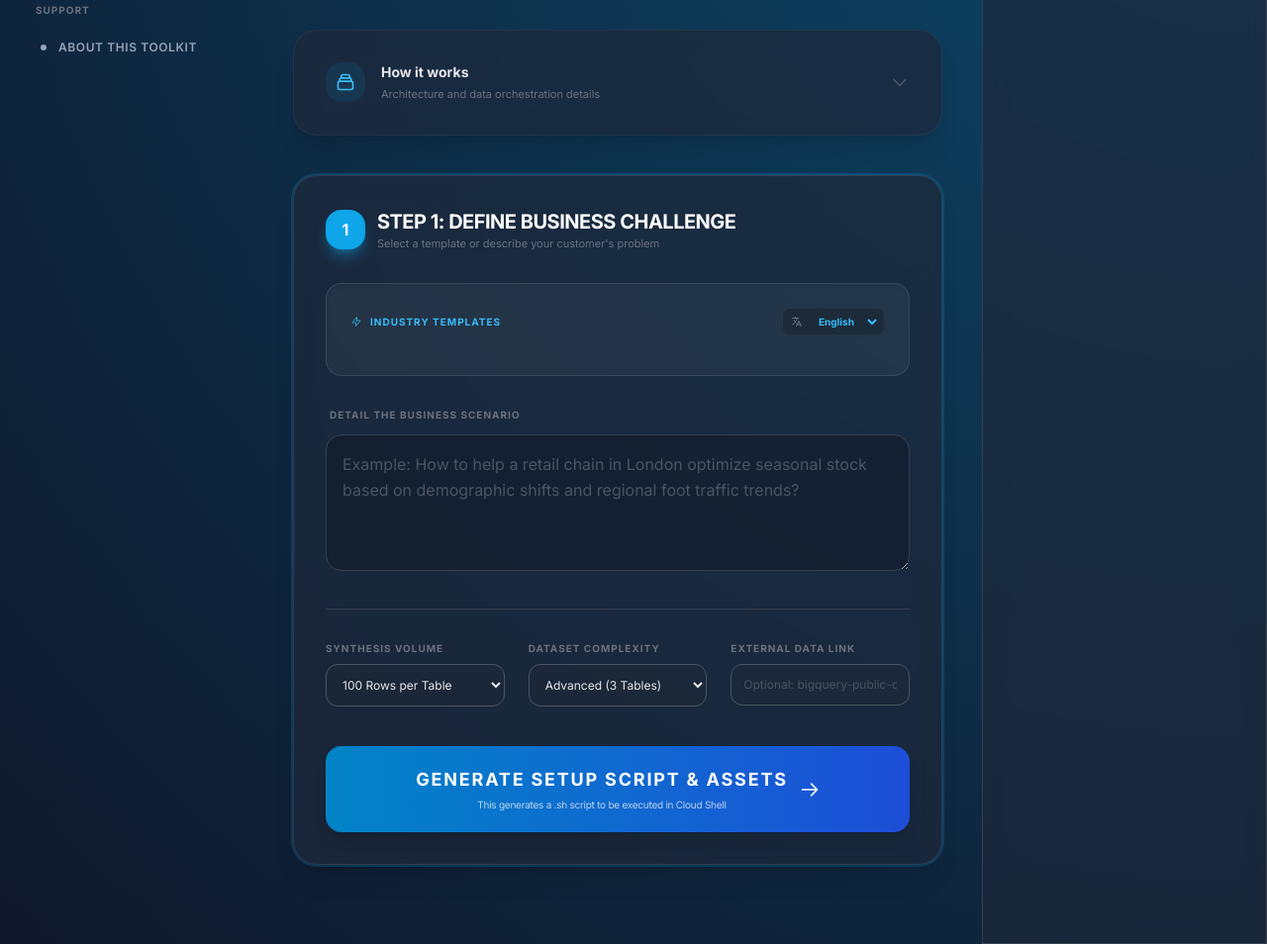
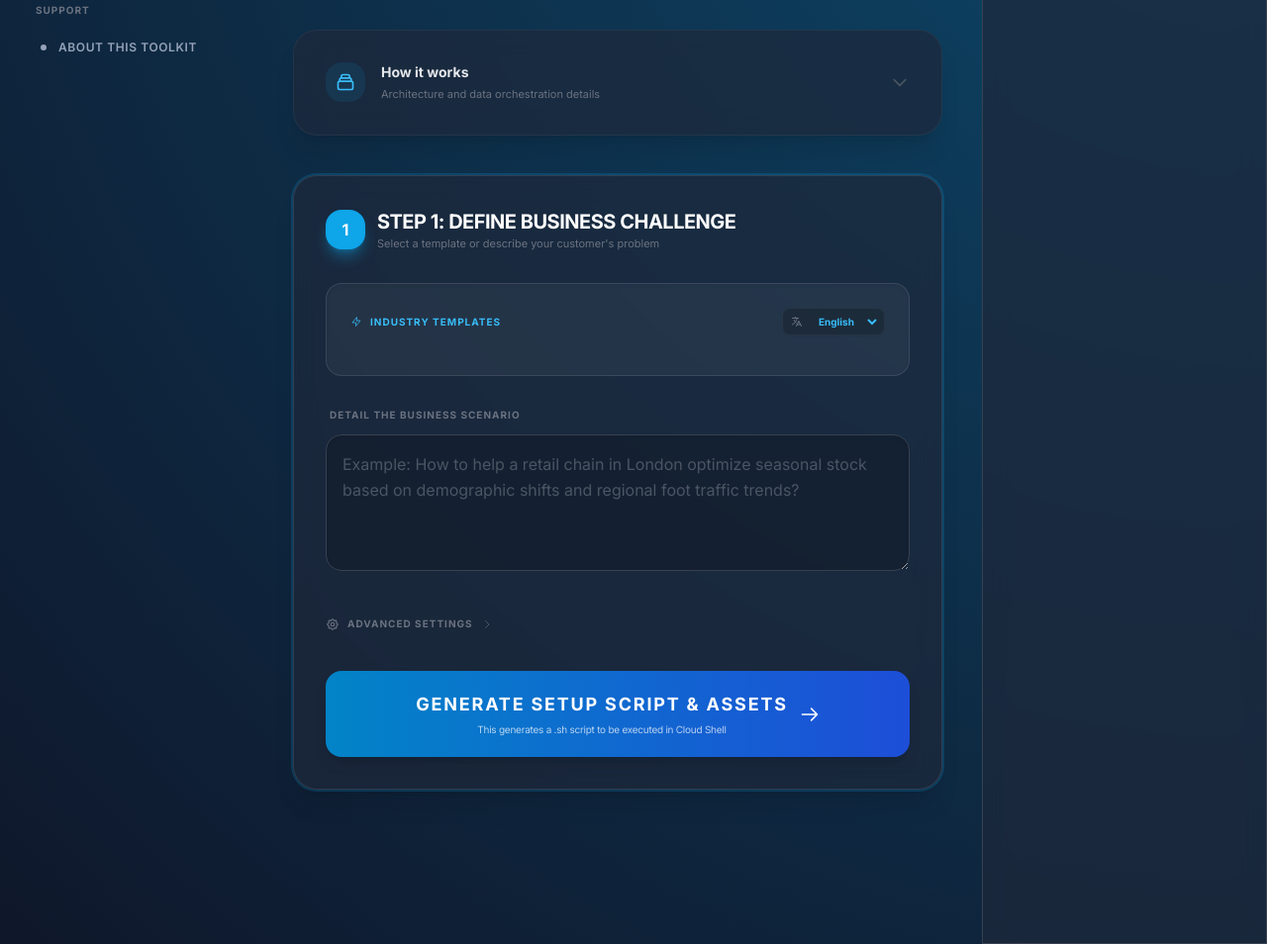
Before and after one commit to ryotat7/ge-demo-generator, a plain HTML site: page index.html in a window 1280 px wide and 1292 px high. Shown: the part 338-1292 px from the top of the page at 99% size. Drawn offline with nearby package versions, Linux system fonts and the light colour scheme.

Commit message:
feat: Add collapsible advanced settings to the UI and implement AI-driven BigQuery public dataset discovery with verification.

```diff
--- a/index.html
+++ b/index.html
@@ -625,17 +625,36 @@
               placeholder="Example: How to help a retail chain in London optimize seasonal stock based on demographic shifts and regional foot traffic trends?"></textarea>
           </div>
 
-          <!-- Options -->
-          <div class="mt-8 grid grid-cols-1 md:grid-cols-3 gap-6 border-t border-gray-700 pt-8">
+          <!-- Advanced Settings Toggle -->
+          <div class="mt-8 pt-2">
+            <button onclick="toggleAdvancedSettings()" type="button"
+              class="flex items-center gap-2 text-[10px] font-bold text-gray-500 uppercase tracking-widest hover:text-gray-300 transition-colors group">
+              <svg class="w-3.5 h-3.5 text-gray-500 group-hover:text-gray-300" fill="none" stroke="currentColor"
+                viewBox="0 0 24 24">
+                <path stroke-linecap="round" stroke-linejoin="round" stroke-width="2"
+                  d="M10.325 4.317c.426-1.756 2.924-1.756 3.35 0a1.724 1.724 0 002.573 1.066c1.543-.94 3.31.826 2.37 2.37a1.724 1.724 0 001.065 2.572c1.756.426 1.756 2.924 0 3.35a1.724 1.724 0 00-1.066 2.573c.94 1.543-.826 3.31-2.37 2.37a1.724 1.724 0 00-2.572 1.065c-.426 1.756-2.924 1.756-3.35 0a1.724 1.724 0 00-2.573-1.066c-1.543.94-3.31-.826-2.37-2.37a1.724 1.724 0 00-1.065-2.572c-1.756-.426-1.756-2.924 0-3.35a1.724 1.724 0 001.066-2.573c-.94-1.543.826-3.31 2.37-2.37.996.608 2.296.07 2.572-1.065z">
+                </path>
+                <path stroke-linecap="round" stroke-linejoin="round" stroke-width="2"
+                  d="M15 12a3 3 0 11-6 0 3 3 0 016 0z"></path>
+              </svg>
+              <span>Advanced Settings</span>
+              <svg id="advancedChevron" class="w-3 h-3 text-gray-600 transition-transform duration-300" fill="none"
+                stroke="currentColor" viewBox="0 0 24 24">
+                <path stroke-linecap="round" stroke-linejoin="round" stroke-width="2" d="M9 5l7 7-7 7"></path>
+              </svg>
+            </button>
+
+            <div id="advancedSettingsContent" class="hidden mt-6 grid grid-cols-1 md:grid-cols-3 gap-6">
               <div>
                 <label class="block text-[10px] text-gray-500 mb-2 font-bold uppercase tracking-widest">Synthesis
                   Volume</label>
                 <select id="rowCount"
                   class="w-full bg-gray-800/50 border border-gray-600 rounded-xl p-3 text-xs text-gray-200">
-                <option value="50">50 Rows per Table</option>
-                <option value="100" selected>100 Rows per Table</option>
-                <option value="500">500 Rows per Table</option>
+                  <option value="15">Minimal (15 rows)</option>
+                  <option value="25" selected>Standard (25 rows) [Recommended]</option>
+                  <option value="50">Deep (50 rows)</option>
                 </select>
+                <p class="text-[9px] text-gray-500 mt-2 italic">* Rows per generated table.</p>
               </div>
               <div>
                 <label class="block text-[10px] text-gray-500 mb-2 font-bold uppercase tracking-widest">Dataset
@@ -646,13 +665,17 @@
                   <option value="2">Standard (2 Tables)</option>
                   <option value="3" selected>Advanced (3 Tables)</option>
                 </select>
+                <p class="text-[9px] text-gray-500 mt-2 italic">* Number of synthetic tables to generate.</p>
               </div>
               <div>
-              <label class="block text-[10px] text-gray-500 mb-2 font-bold uppercase tracking-widest">External Data
-                Link</label>
+                <label class="block text-[10px] text-gray-500 mb-2 font-bold uppercase tracking-widest">Public Dataset
+                  Override</label>
                 <input id="publicDatasetId" type="text"
                   class="w-full bg-gray-800/50 border border-gray-600 rounded-xl p-3 text-xs text-gray-200 placeholder-gray-600"
-                placeholder="Optional: bigquery-public-data.xxx">
+                  placeholder="bigquery-public-data.dataset.table">
+                <p class="text-[9px] text-gray-500 mt-2 italic">* Leave blank to auto-discover. Format: <code
+                    class="text-sky-400/80">project.dataset.table</code></p>
+              </div>
             </div>
           </div>
 
@@ -1050,6 +1073,13 @@
     function toggleArchitecture() {
       const content = document.getElementById('architectureContent');
       const chevron = document.getElementById('archChevron');
+      content.classList.toggle('hidden');
+      chevron.classList.toggle('rotated');
+    }
+
+    function toggleAdvancedSettings() {
+      const content = document.getElementById('advancedSettingsContent');
+      const chevron = document.getElementById('advancedChevron');
       content.classList.toggle('hidden');
       chevron.classList.toggle('rotated');
     }
@@ -1232,7 +1262,7 @@
       res.dataPreview.forEach(table => {
         const div = document.createElement('div');
         div.className = 'glass rounded-xl overflow-hidden border border-white/5 shadow-2xl mb-6 bg-black/20';
-        let html = `<div class="bg-white/5 px-4 py-2 flex items-center justify-between border-b border-white/5"><span class="text-[10px] font-bold text-sky-400 uppercase tracking-widest px-2 py-0.5 rounded bg-sky-500/10">${table.tableName}</span><span class="text-[9px] text-gray-500 font-mono">${table.rows.length} rows synthesized</span></div>`;
+        let html = `<div class="bg-white/5 px-4 py-2 flex items-center justify-between border-b border-white/5"><span class="text-[10px] font-bold text-sky-400 uppercase tracking-widest px-2 py-0.5 rounded bg-sky-500/10">${table.tableName}</span><span class="text-[9px] text-gray-500 font-mono">Showing ${table.rows.length} of ${table.totalRows} rows synthesized</span></div>`;
         html += `<div class="overflow-x-auto"><table class="w-full text-[10px] text-left"><thead class="bg-black/20 text-gray-500"><tr>`;
         table.headers.forEach(h => html += `<th class="px-4 py-3 font-semibold border-r border-white/5 last:border-0 uppercase tracking-tighter">${h}</th>`);
         html += `</tr></thead><tbody class="divide-y divide-white/5">`;
```
Also changed, not shown: 1 other file. Lines whose indentation alone changed are shown as unchanged.
